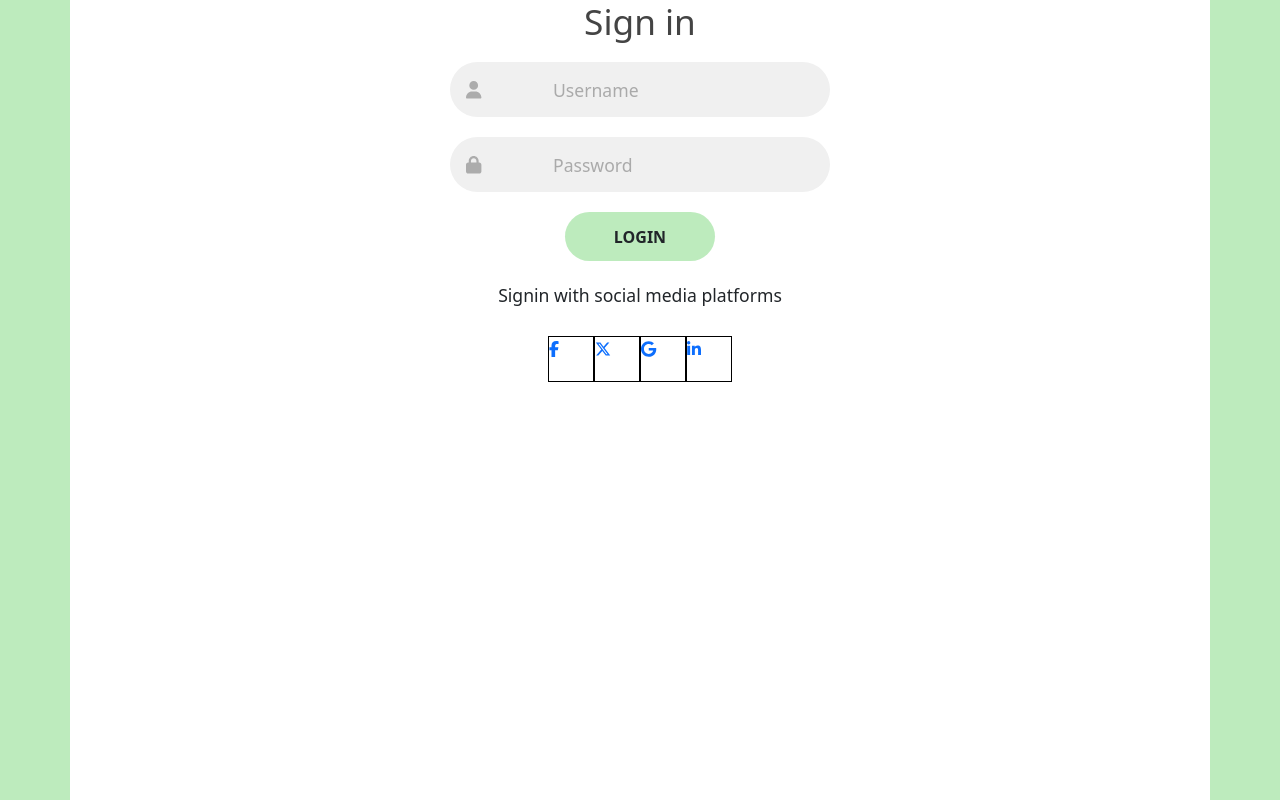
After one commit to xPritam07/vehicle_parking_app, a Flask app: page /login in a window 1280 px wide. The commit adds this page. Run offline with Flask 3, Linux system fonts and the light colour scheme.

Commit message:
login page set up 1

```diff
--- a/controllers/routes.py
+++ b/controllers/routes.py
@@ -13,3 +13,7 @@ def pricing():
 @app.route('/contact')
 def contact_page():
     return render_template("/Before_login_part/contact.html")
+
+@app.route('/login')
+def login_page():
+    return render_template("/Before_login_part/login.html")
--- a/static/css/Before_login/style_contact_page.css
+++ b/static/css/Before_login/style_contact_page.css
@@ -64,10 +64,10 @@ body{
 }
 
 .contact-form {
-    background-color: #ffffffce;
+    background-color: rgb(217, 250, 217);
     padding: 2rem;
     border-radius: 12px;
-    box-shadow: 5px 5px 12px rgba(13, 102, 13, 0.5);
+    box-shadow: 5px 5px 12px rgb(13, 102, 13);
     width: 100%;
     max-width: 400px;
 }
--- /dev/null
+++ b/static/css/Before_login/style_login_page.css
@@ -0,0 +1,109 @@
+*{
+  margin: 0;
+  padding: 0;
+  box-sizing: border-box;
+}
+
+body, input{
+  font-family: system-ui, -apple-system, BlinkMacSystemFont, 'Segoe UI', Roboto, Oxygen, Ubuntu, Cantarell, 'Open Sans', 'Helvetica Neue', sans-serif;
+}
+
+body{
+  background-color: rgb(189, 235, 189);
+}
+
+.container{
+  position: relative;
+  width: 100%;
+  min-height: 100vh;
+  background-color: #fff;
+}
+
+.forms-container{
+  position: absolute;
+  width: 100%;
+  height: 100%;
+  top: 0;
+  left: 0;
+}
+
+form{
+  display: flex;
+  align-items: center;
+  justify-content: center;
+  flex-direction: column;
+}
+
+.title {
+  font-size: 2.2rem;
+  color: #444;
+  margin-bottom: 10px;
+}
+
+.input-field{
+  max-width: 380px;
+  width: 100%;
+  height: 55px;
+  background-color: #f0f0f0;
+  margin: 10px 0;
+  border-radius: 55px;
+  display: grid;
+  grid-template-columns: 25% 75%;
+  padding: 0 1rem;
+}
+
+.input-field {
+  align-items: center;
+  line-height: 55px;
+  color: #acacac;
+  font-size: 1.1rem;
+}
+
+.input-field input{
+  background: none;
+  outline: none;
+  border: none;
+  line-height: 1;
+  font-weight: 600;
+  font-size: 1.1rem;
+  color: #333;
+}
+
+.input-field input::placeholder{
+  color: #aaa;
+  font-weight: 500;
+}
+
+.btn{
+  border: none;
+  height: 49px;
+  width: 150px;
+  border-radius: 49px;
+  background-color: rgb(189, 235, 189);
+  text-transform: uppercase;
+  font-weight: 600;
+  margin: 10px 0;
+  transition: 0.5s;
+}
+
+.btn:hover{
+  background-color: rgb(24, 201, 142);
+}
+
+.social-text{
+  padding: 0.7rem 0;
+  font-size: 1.1rem;
+}
+
+.social-media{
+  display: flex;
+  justify-content: center;
+  align-items: center;
+}
+
+.social-icon{
+  height: 46px;
+  width: 46px;
+  border: 1px solid black;
+  margin: 0 0.
+}
--- a/templates/Before_login_part/home_page.html
+++ b/templates/Before_login_part/home_page.html
@@ -34,7 +34,7 @@
                     <li class="nav-item"><a href="{{ url_for('pricing') }}" class="nav-link">Pricing</a></li>
                     <li class="nav-item"><a href="#" class="nav-link">About</a></li>
                     <li class="nav-item"><a href="{{ url_for('contact_page') }}" class="nav-link">Contact</a></li>
-                    <li class="nav-item"><a href="#" class="nav-link">Login</a></li>
+                    <li class="nav-item"><a href="{{ url_for('login_page') }}" class="nav-link">Login</a></li>
                     <li class="nav-item"><a href="#" class="nav-link">Sign Up</a></li>
                 </ul>
             </div>
--- /dev/null
+++ b/templates/Before_login_part/login.html
@@ -0,0 +1,49 @@
+{% extends "index.html" %}
+
+{% block stylesheet %}
+    <script src="https://cdnjs.cloudflare.com/ajax/libs/font-awesome/6.7.2/js/all.min.js" integrity="sha512-b+nQTCdtTBIRIbraqNEwsjB6UvL3UEMkXnhzd8awtCYh0Kcsjl9uEgwVFVbhoj3uu1DO1ZMacNvLoyJJiNfcvg==" crossorigin="anonymous" referrerpolicy="no-referrer"></script>
+    <link rel="stylesheet" href="/static/css/Before_login/style_login_page.css">
+{% endblock %}
+
+{% block title %}
+    Login
+{% endblock %}
+
+{% block content %}
+  <div class="container">
+    <div class="forms-container">
+      <div class="signin-signup">
+        <form action="" class="sign-in-form">
+          <h2 class="title">Sign in</h2>
+          <div class="input-field">
+            <i class="fas fa-user"></i>
+            <input type="text" placeholder="Username">
+          </div>
+          <div class="input-field">
+            <i class="fas fa-lock"></i>
+            <input type="password" placeholder="Password">
+          </div>
+          <input type="submit" value="Login" class="btn soild">
+
+          <div class="social-text">
+            <p>Signin with social media platforms</p>
+          </div>
+          <div class="social-media">
+            <a href="#" class="social-icon">
+              <i class="fab fa-facebook-f"></i>
+            </a>
+            <a href="#" class="social-icon">
+              <i class="fa-brands fa-x-twitter"></i>
+            </a>
+            <a href="#" class="social-icon">
+              <i class="fab fa-google"></i>
+            </a>
+            <a href="#" class="social-icon">
+              <i class="fab fa-linkedin-in"></i>
+            </a>
+          </div>
+        </form>
+      </div>
+    </div>
+  </div>
+{% endblock %}
```
Also changed, not shown: static/css/Before_login/style_home_page.css (+4 -4 lines).
